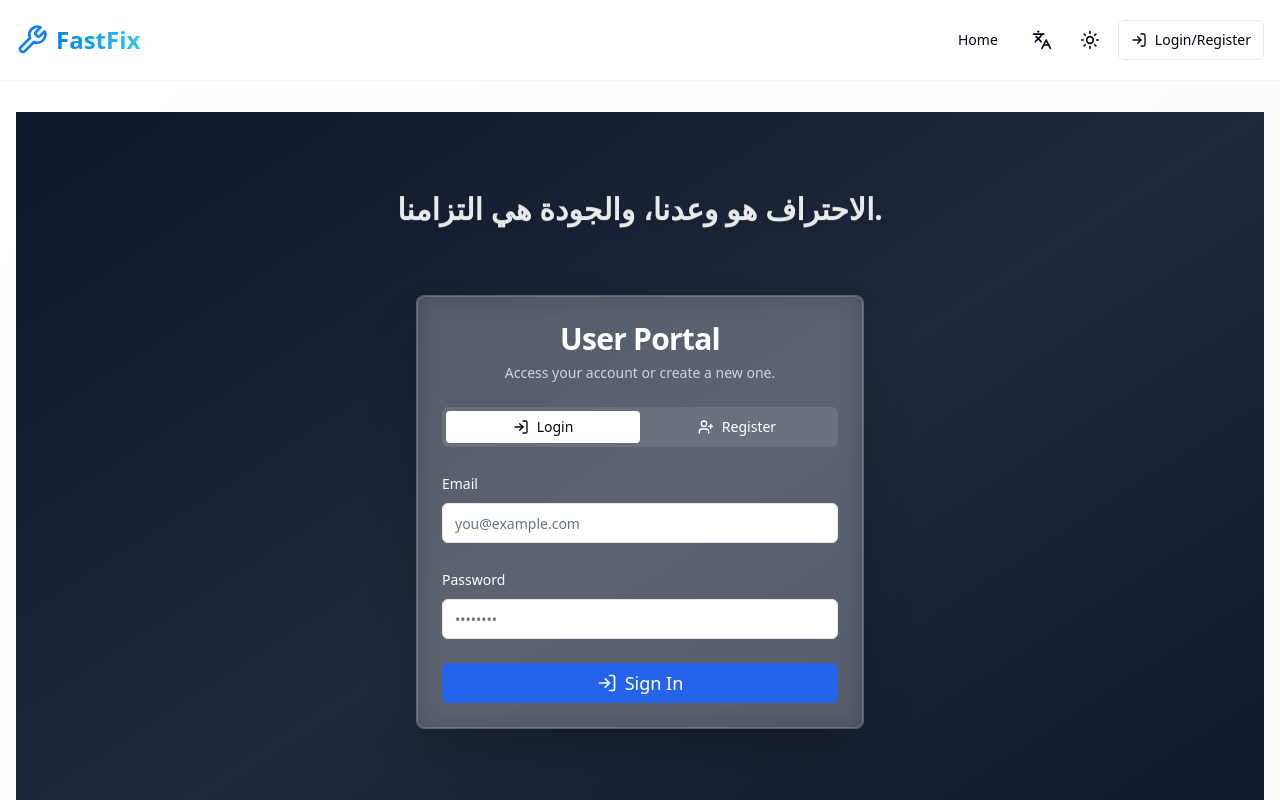
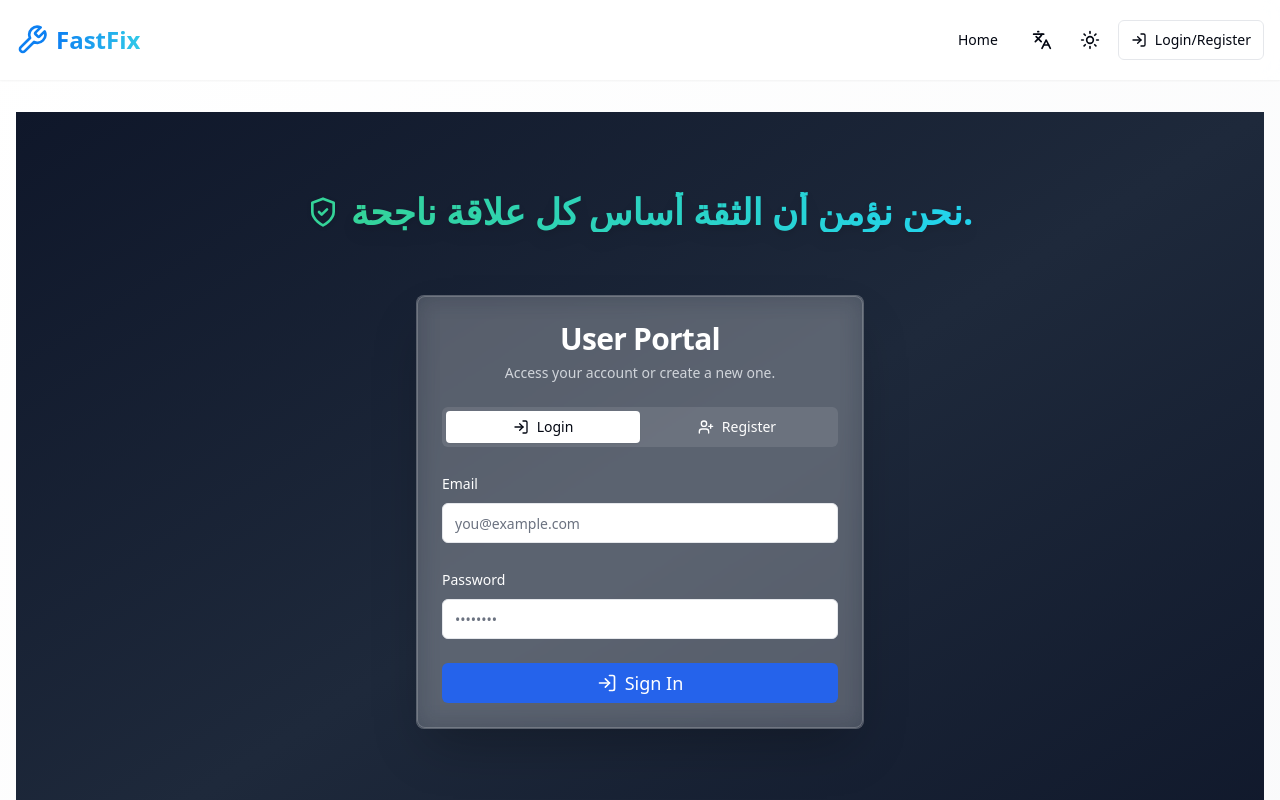
Before and after one commit to mo2009453/Fast-fix, a React (Vite) app: page /login/user in a window 1280 px wide. Shown: the top 800 px of the page. Built offline with nearby package versions, Linux system fonts and the light colour scheme.

Commit message:
UserLoginPage.jsx

```diff
--- a/src/pages/UserLoginPage.jsx
+++ b/src/pages/UserLoginPage.jsx
@@ -7,12 +7,21 @@ import { Label } from '@/components/ui/label';
 import { Tabs, TabsContent, TabsList, TabsTrigger } from '@/components/ui/tabs';
 import { useAuth } from '@/contexts/AuthContext';
 import { motion } from 'framer-motion';
-import { LogIn, UserPlus } from 'lucide-react';
+import { LogIn, UserPlus, ShieldCheck, BadgeCheck, ThumbsUp } from 'lucide-react';
 
 const motivationalQuotes = [
-  "نحن نؤمن أن الثقة أساس كل عمل ناجح.",
-  "الاحتراف هو وعدنا، والجودة هي التزامنا.",
-  "الأمانة ليست خيارًا، بل أسلوب حياة."
+  {
+    text: "نحن نؤمن أن الثقة أساس كل علاقة ناجحة.",
+    icon: ShieldCheck
+  },
+  {
+    text: "الاحتراف هو وعدنا، والجودة هي التزامنا.",
+    icon: BadgeCheck
+  },
+  {
+    text: "الأمانة ليست خيارًا، بل أسلوب حياة.",
+    icon: ThumbsUp
+  }
 ];
 
 const UserLoginPage = () => {
@@ -28,7 +37,7 @@ const UserLoginPage = () => {
   useEffect(() => {
     const interval = setInterval(() => {
       setQuoteIndex((prevIndex) => (prevIndex + 1) % motivationalQuotes.length);
-    }, 5000);
+    }, 7000); // 7 ثواني
     return () => clearInterval(interval);
   }, []);
 
@@ -52,20 +61,23 @@ const UserLoginPage = () => {
     }
   };
 
+  const CurrentIcon = motivationalQuotes[quoteIndex].icon;
+
   return (
-    <div
-      className="min-h-screen flex items-center justify-center relative bg-gradient-to-br from-[#0f172a] via-[#1e293b] to-[#0f172a] text-white transition-all duration-500"
-    >
+    <div className="min-h-screen flex items-center justify-center relative bg-gradient-to-br from-[#0f172a] via-[#1e293b] to-[#0f172a] text-white">
       <div className="absolute top-20 text-center px-4">
-        <motion.h2
+        <motion.div
           key={quoteIndex}
-          className="text-xl sm:text-2xl md:text-3xl font-semibold text-white drop-shadow-md"
+          className="flex items-center justify-center space-x-3"
           initial={{ opacity: 0, y: -10 }}
           animate={{ opacity: 1, y: 0 }}
-          transition={{ duration: 0.8 }}
+          transition={{ duration: 1 }}
         >
-          {motivationalQuotes[quoteIndex]}
-        </motion.h2>
+          <CurrentIcon className="w-8 h-8 text-emerald-400 drop-shadow" />
+          <h2 className="text-2xl sm:text-3xl md:text-4xl font-bold bg-gradient-to-r from-emerald-400 to-cyan-400 bg-clip-text text-transparent drop-shadow-lg">
+            {motivationalQuotes[quoteIndex].text}
+          </h2>
+        </motion.div>
       </div>
 
       <motion.div
```
